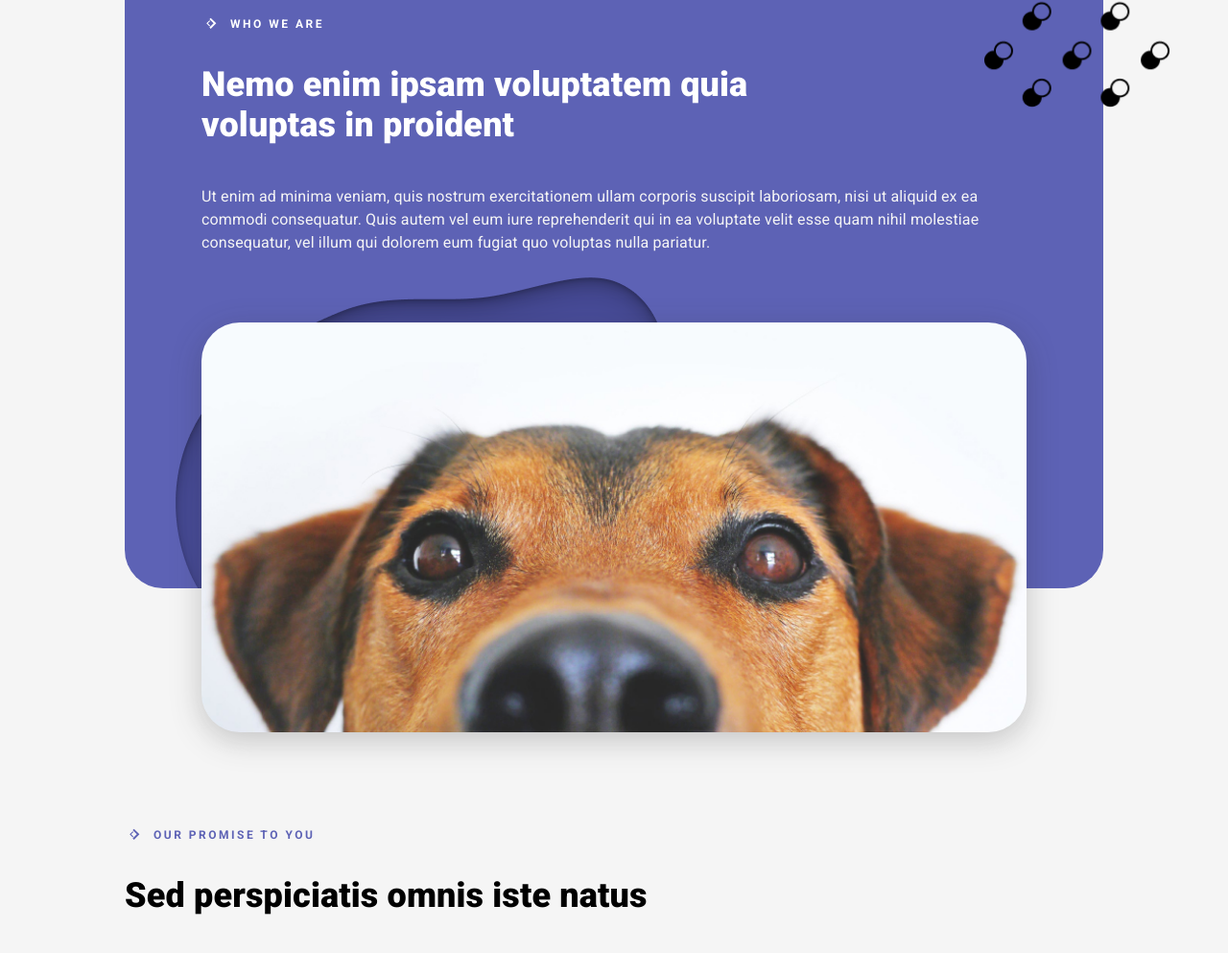
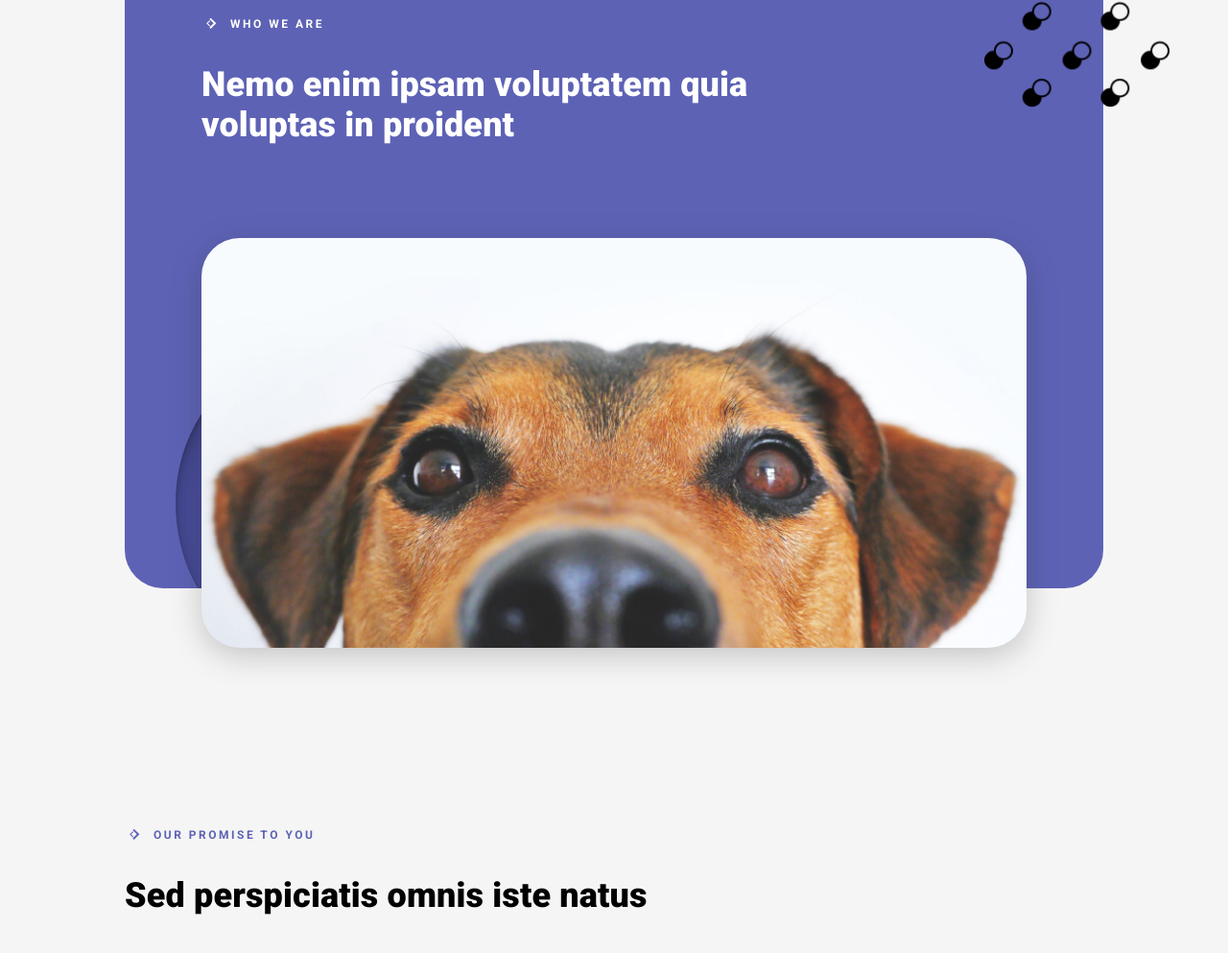
Before and after one commit to E-K8/Git-Github-course, a plain HTML site: page index.html in a window 1280 px wide. Shown: the part 807-1800 px from the top of the page at 96% size. Drawn offline with Linux system fonts and the light colour scheme; files whose address does not match are found by name.

Commit message:
deleted p class text text_white

```diff
--- a/index.html
+++ b/index.html
@@ -59,11 +59,7 @@
                     <span class="h__subtitle h__subtitle_gray">Who we are</span>
                     <span class="h__title">Nemo enim ipsam voluptatem quia<br>voluptas in proident</span>
                 </h2>
-                <p class="text text_white">
-                    Ut enim ad minima veniam, quis nostrum exercitationem ullam corporis suscipit laboriosam, nisi ut
-                    aliquid ex ea commodi consequatur. Quis autem vel eum iure reprehenderit qui in ea voluptate velit
-                    esse quam nihil molestiae consequatur, vel illum qui dolorem eum fugiat quo voluptas nulla pariatur.
-                </p>
+
                 <img class="block-with-img__img" src="img/dog.jpg" alt="dog">
             </div>
         </div>
```
